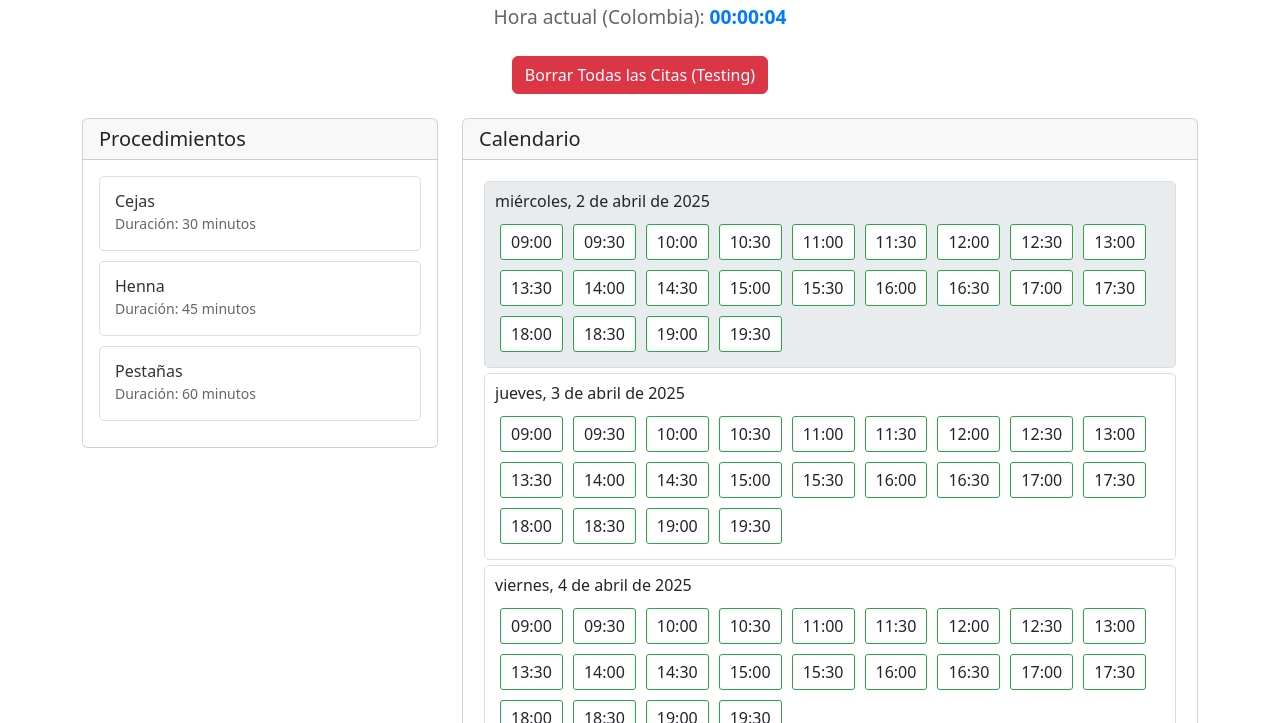
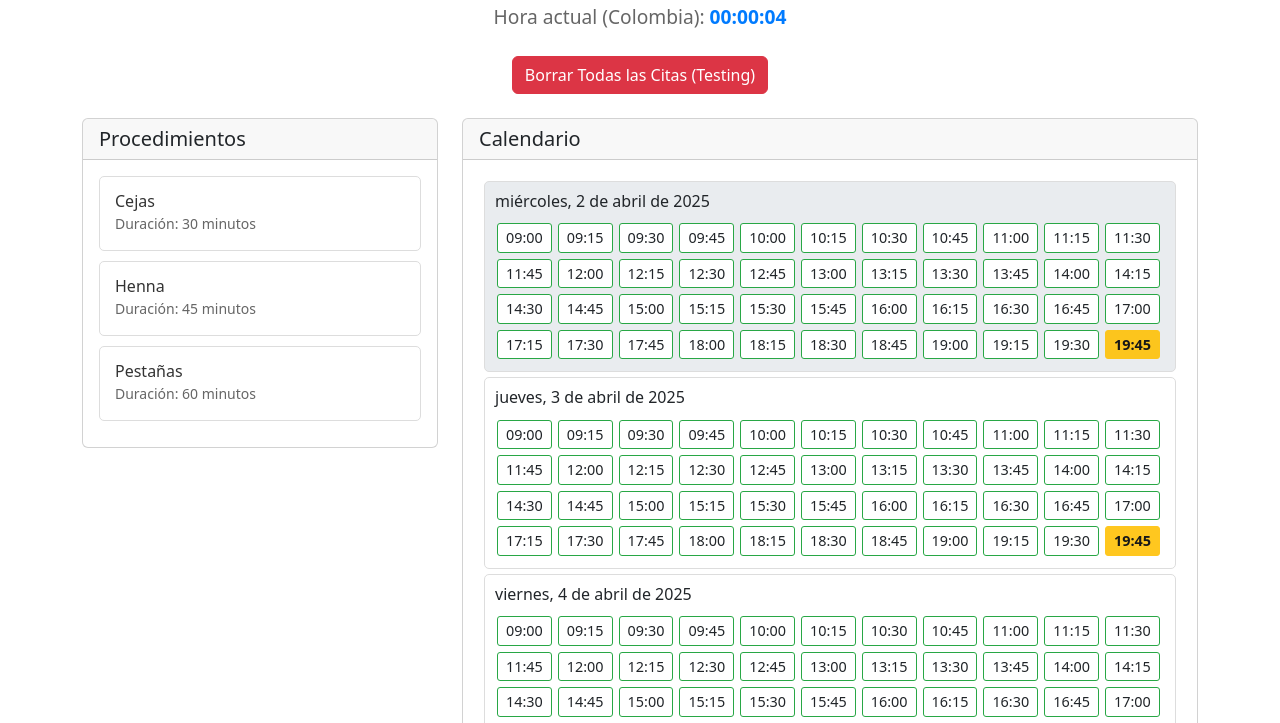
Before and after one commit to poethy/Agendamineto-Dinamico, a plain HTML site: page index.html in a window 1280 px wide. Shown: the part 77-800 px from the top of the page. Drawn offline with nearby package versions, Linux system fonts and the light colour scheme.

Commit message:
Cambios importantes en el js de el agendamiento de citas

```diff
--- a/app.js
+++ b/app.js
@@ -119,16 +119,37 @@ function actualizarHorasDisponibles(fecha) {
         }
     }
 
-    // Generar slots de tiempo
-    for (let hora = HORARIO_INICIO; hora < HORARIO_FIN; hora += 30) {
+    // Generar slots de tiempo cada 15 minutos
+    for (let hora = HORARIO_INICIO; hora < HORARIO_FIN; hora += 15) {
         const horaFormateada = `${Math.floor(hora/60).toString().padStart(2, '0')}:${(hora%60).toString().padStart(2, '0')}`;
         const slotElemento = document.createElement('span');
+        const fechaHora = new Date(fecha);
+        fechaHora.setHours(Math.floor(hora/60), hora%60, 0, 0);
 
-        if (esSlotDisponible(fecha, hora)) {
+        // Verificar si es mañana y después de las 9:00 PM
+        if (esManana && horaActualMinutos >= HORA_LIMITE_AGENDAMIENTO && hora < 12 * 60) {
+            slotElemento.className = 'hora-bloqueada';
+            slotElemento.textContent = horaFormateada;
+        }
+        // Verificar si el slot está bloqueado o tiene una cita agendada
+        else if (estado.horariosBloqueados.has(fechaHora.toISOString()) ||
+            estado.citas.some(cita => {
+                const citaInicio = new Date(cita.fecha);
+                const citaFin = new Date(citaInicio);
+                citaFin.setMinutes(citaInicio.getMinutes() + cita.duracion);
+                return fechaHora >= citaInicio && fechaHora < citaFin;
+            })) {
+            slotElemento.className = 'hora-bloqueada';
+            slotElemento.textContent = horaFormateada;
+        }
+        // Verificar si el slot está disponible
+        else if (esSlotDisponible(fecha, hora)) {
             slotElemento.className = 'hora-disponible';
             slotElemento.textContent = horaFormateada;
             slotElemento.addEventListener('click', () => seleccionarHora(fecha, hora));
-        } else {
+        }
+        // Si no está disponible por otras razones (horario laboral, etc.)
+        else {
             slotElemento.className = 'hora-no-disponible';
             slotElemento.textContent = horaFormateada;
         }
@@ -138,46 +159,49 @@ function actualizarHorasDisponibles(fecha) {
 }
 
 function esSlotDisponible(fecha, hora) {
-    const fechaHora = new Date(fecha);
-    fechaHora.setHours(Math.floor(hora/60), hora%60);
+    const slotInicio = new Date(fecha);
+    slotInicio.setHours(Math.floor(hora/60), hora%60, 0, 0);
 
-    const horaActual = new Date();
-    const horaActualMinutos = horaActual.getHours() * 60 + horaActual.getMinutes();
+    // Verificar si es una hora pasada
+    const ahora = new Date();
+    if (slotInicio < ahora) return false;
 
-    // Si es el día actual y la hora ya pasó, no permitir agendar
-    if (fecha.getDate() === horaActual.getDate() &&
-        fecha.getMonth() === horaActual.getMonth() &&
-        fecha.getFullYear() === horaActual.getFullYear() &&
-        hora <= horaActualMinutos) {
+    // Verificar horario laboral
+    if (hora < HORARIO_INICIO || hora >= HORARIO_FIN) return false;
+
+    const duracion = estado.procedimientoSeleccionado?.duracion || 30;
+    const slotFin = new Date(slotInicio);
+    slotFin.setMinutes(slotFin.getMinutes() + duracion);
+
+    // Verificar todos los slots de 15 minutos en el periodo
+    let slotActual = new Date(slotInicio);
+    while (slotActual < slotFin) {
+        const slotHora = slotActual.getHours() * 60 + slotActual.getMinutes();
+
+        // Verificar horario laboral para cada slot
+        if (slotHora >= HORARIO_FIN) return false;
+
+        // Verificar si está bloqueado
+        if (estado.horariosBloqueados.has(slotActual.toISOString())) {
             return false;
         }
 
-    // Si es mañana y la hora actual es después de las 21:00, bloquear solo horarios de la mañana
-    if (fecha.getDate() === new Date().getDate() + 1 &&
-        horaActualMinutos >= HORA_LIMITE_AGENDAMIENTO &&
-        hora < 12 * 60) { // Antes de las 12:00
-        return false;
-    }
-
-    // Verificar si hay suficiente tiempo para la duración de la cita
-    const duracion = estado.procedimientoSeleccionado ? estado.procedimientoSeleccionado.duracion : 30;
-    if (hora + duracion > HORARIO_FIN) {
-        return false;
-    }
-
-    // Verificar si está bloqueado
-    if (estado.horariosBloqueados.has(fechaHora.toISOString())) {
-        return false;
-    }
-
-    // Verificar si hay citas que se sobre ponen
-    return !estado.citas.some(cita => {
+        // Verificar solapamiento con otras citas
+        const tieneCita = estado.citas.some(cita => {
             const citaInicio = new Date(cita.fecha);
             const citaFin = new Date(citaInicio);
             citaFin.setMinutes(citaInicio.getMinutes() + cita.duracion);
 
-        return fechaHora >= citaInicio && fechaHora < citaFin;
+            // Verificar si el slot actual está dentro del rango de la cita existente
+            return slotActual >= citaInicio && slotActual < citaFin;
         });
+
+        if (tieneCita) return false;
+
+        slotActual.setMinutes(slotActual.getMinutes() + 15);
+    }
+
+    return true;
 }
 
 function seleccionarHora(fecha, hora) {
@@ -204,43 +228,58 @@ function confirmarCita() {
         return;
     }
 
+    // 1. Crear el objeto cita
     const cita = {
         fecha: estado.fechaSeleccionada.toISOString(),
         procedimiento: estado.procedimientoSeleccionado.nombre,
         duracion: estado.procedimientoSeleccionado.duracion
     };
 
-    // Bloquear todos los slots necesarios para la duración de la cita
-    const fechaInicio = new Date(cita.fecha);
+    // 2. Calcular el periodo exacto de la cita
+    const fechaInicio = new Date(estado.fechaSeleccionada);
     const fechaFin = new Date(fechaInicio);
-    fechaFin.setMinutes(fechaInicio.getMinutes() + cita.duracion);
+    fechaFin.setMinutes(fechaFin.getMinutes() + cita.duracion);
 
-    // Agregar la cita al estado
+    // 3. Bloquear slots de 15 minutos DENTRO del periodo exacto
+    let slotActual = new Date(fechaInicio);
+
+    // Asegurar que comenzamos exactamente en el inicio de la cita
+    slotActual.setSeconds(0);
+    slotActual.setMilliseconds(0);
+
+    while (slotActual < fechaFin) {
+        // Solo bloquear si está dentro del periodo de la cita
+        if (slotActual >= fechaInicio) {
+            estado.horariosBloqueados.add(slotActual.toISOString());
+        }
+
+        // Avanzar exactamente 15 minutos
+        slotActual = new Date(slotActual);
+        slotActual.setMinutes(slotActual.getMinutes() + 15);
+    }
+
+    // 4. Guardar cambios
     estado.citas.push(cita);
+    localStorage.setItem('citas', JSON.stringify(estado.citas));
+    localStorage.setItem('horariosBloqueados', JSON.stringify([...estado.horariosBloqueados]));
 
-    // Guardar en localStorage
-    localStorage.setItem('citas', JSON.stringify(estado.citas));
-
-    // Cerrar el modal
+    // 5. Cerrar modal y actualizar
     const modal = bootstrap.Modal.getInstance(document.getElementById('confirmacionModal'));
     modal.hide();
 
-    // Actualizar la vista
-    actualizarCalendario();
-
-    // Limpiar selección
+    // 6. Limpiar selección
     estado.procedimientoSeleccionado = null;
     estado.fechaSeleccionada = null;
 
-    // Mostrar mensaje de éxito
-    alert('Cita agendada con éxito');
-}
+    // 7. Actualizar la vista y remover la selección visual
+    document.querySelectorAll('.procedimiento-item').forEach(el => {
+        el.classList.remove('seleccionado');
+    });
 
-function cargarCitasGuardadas() {
-    const citasGuardadas = localStorage.getItem('citas');
-    if (citasGuardadas) {
-        estado.citas = JSON.parse(citasGuardadas);
-    }
+    // 8. Actualizar el calendario
+    actualizarCalendario();
+
+    alert('Cita agendada correctamente');
 }
 
 function actualizarCalendario() {
@@ -263,7 +302,9 @@ function actualizarCalendario() {
 document.getElementById('borrar-citas').addEventListener('click', () => {
     if (confirm('¿Está seguro de que desea borrar todas las citas?')) {
         localStorage.removeItem('citas');
+        localStorage.removeItem('horariosBloqueados');
         estado.citas = [];
+        estado.horariosBloqueados = new Set();
         actualizarCalendario();
         alert('Todas las citas han sido borradas');
     }
--- a/styles.css
+++ b/styles.css
@@ -31,24 +31,46 @@
 
 .hora-disponible {
     cursor: pointer;
-    padding: 5px 10px;
-    margin: 5px;
+    padding: 3px 8px;
+    margin: 2px;
     border: 1px solid #28a745;
     border-radius: 3px;
     display: inline-block;
     transition: all 0.3s ease;
     background-color: white;
+    font-size: 0.9em;
 }
 
 .hora-disponible:hover {
     background-color: #28a745;
     color: white;
-    transform: translateY(-2px);
+    transform: translateY(-1px);
 }
 
 .hora-no-disponible {
-    padding: 5px 10px;
-    margin: 5px;
+    padding: 3px 8px;
+    margin: 2px;
+    border: 1px solid #ffc107;
+    border-radius: 3px;
+    display: inline-block;
+    background-color: #ffc107;
+    color: #000;
+    cursor: not-allowed;
+    font-weight: bold;
+    opacity: 0.9;
+    transition: all 0.3s ease;
+    font-size: 0.9em;
+}
+
+.hora-no-disponible:hover {
+    background-color: #ffc107;
+    color: #000;
+    opacity: 1;
+}
+
+.hora-bloqueada {
+    padding: 3px 8px;
+    margin: 2px;
     border: 1px solid #dc3545;
     border-radius: 3px;
     display: inline-block;
@@ -58,9 +80,10 @@
     font-weight: bold;
     opacity: 0.9;
     transition: all 0.3s ease;
+    font-size: 0.9em;
 }
 
-.hora-no-disponible:hover {
+.hora-bloqueada:hover {
     background-color: #dc3545;
     color: white;
     opacity: 1;
@@ -85,7 +108,7 @@
     border: 1px solid #ddd;
     padding: 10px;
     margin: 5px;
-    min-height: 100px;
+    min-height: 150px;
     border-radius: 5px;
 }
 
@@ -108,3 +131,10 @@
     font-weight: bold;
     color: #007bff;
 }
+
+.horas-disponibles {
+    display: flex;
+    flex-wrap: wrap;
+    gap: 2px;
+    margin-top: 10px;
+}
```
Lines whose indentation alone changed are shown as unchanged.
